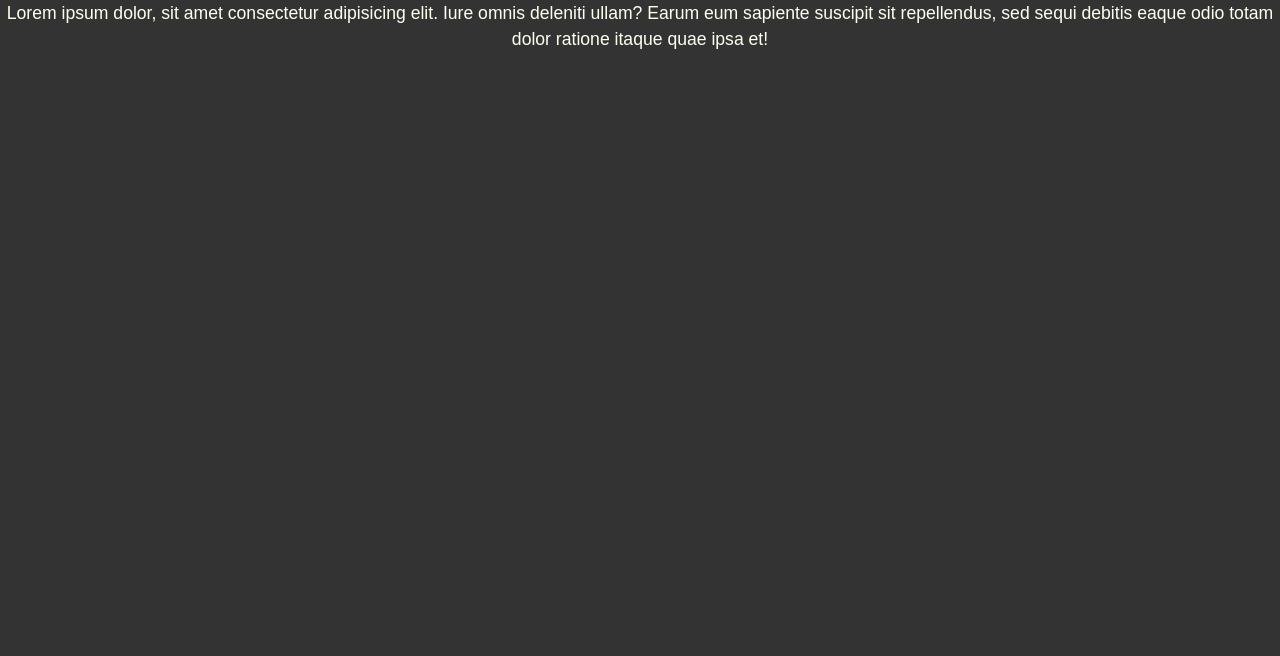
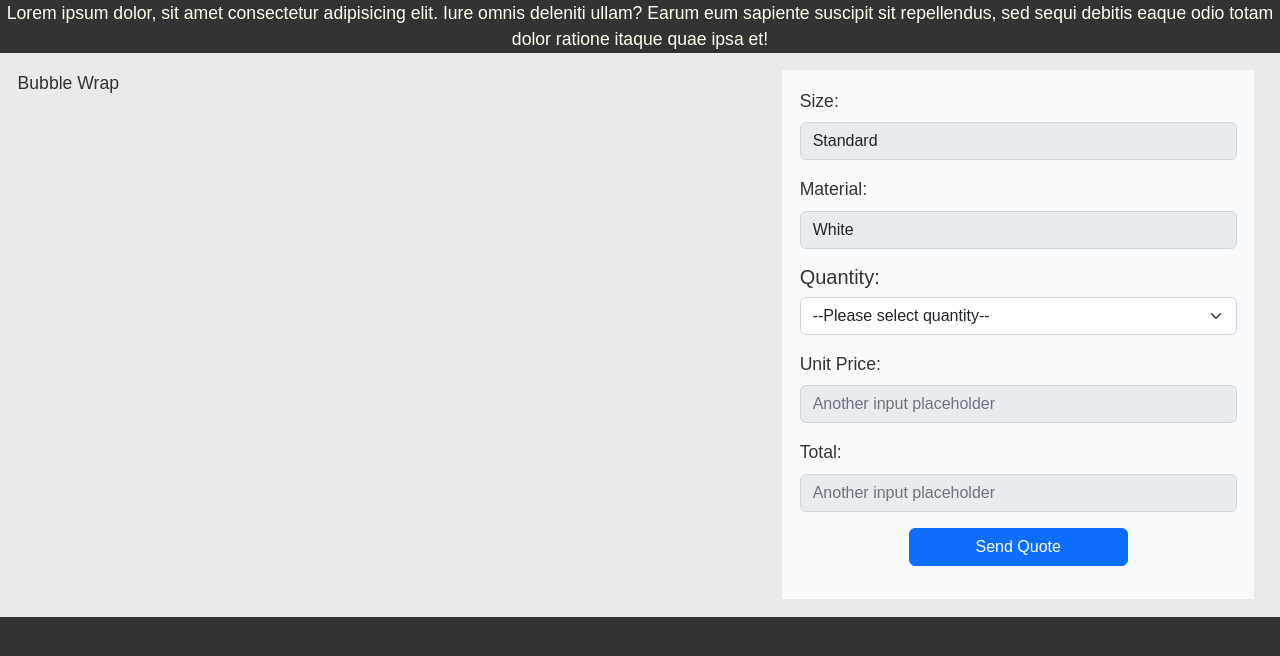
Before and after one commit to Savita0807/Purchase-Website, a plain HTML site: page orders.html in a window 1280 px wide. Drawn offline with nearby package versions, Linux system fonts and the light colour scheme.

Commit message:
Add files via upload

```diff
--- a/orders.html
+++ b/orders.html
@@ -4,9 +4,11 @@
         <meta charset="UTF-8">
         <meta http-equiv="X-UA-Compatible" content="IE=edge">
         <meta name="viewport" content="width=device-width, initial-scale=1.0">
-        <link rel="stylesheet" href="style.css">
+        <!-- <link rel="stylesheet" href="style_order.css"> -->
         <title>Orders</title>
-       </head>
+        <link href="https://cdn.jsdelivr.net/npm/bootstrap@5.2.0-beta1/dist/css/bootstrap.min.css" rel="stylesheet" integrity="sha384-0evHe/X+R7YkIZDRvuzKMRqM+OrBnVFBL6DOitfPri4tjfHxaWutUpFmBp4vmVor" crossorigin="anonymous">
+        <link rel="stylesheet" href="style_order.css">
+    </head>
     <body>
         <!--Header-->
         <header id="title-Line" class="grid">
@@ -16,5 +18,57 @@
                 </div>
             </div>
         </header>
+         <!--Section A -->
+        <section id="section-a" >
+            <div class="Order_img">
+                <p> Bubble Wrap</p>
+            </div>
+            <div class="Order_Form">
+                <div class="mb-3">
+                    <label for="formGroupExampleInput" class="form-label">Size:</label>
+                    <input disabled type="text" class="form-control" id="formGroupExampleInput" placeholder="" value="Standard">
+                  </div>
+                  <div class="mb-3">
+                    <label for="formGroupExampleInput2" class="form-label">Material:</label>
+                    <input disabled type="text" class="form-control" id="formGroupExampleInput2" placeholder="" value="White">
+                  </div>
+                  <div class="mb-3">
+                      <h5>Quantity:</h5>
+                    <select class="form-select" id="Quantity" aria-label="Default select example">
+                        <option selected>--Please select quantity--</option>
+                        <option value="1">1</option>
+                        <option value="2">2</option>
+                        <option value="3">3</option>
+                        <option value="4">4</option>
+                        <option value="5">5</option>
+                        <option value="6">6</option>
+                        <option value="7">7</option>
+                        <option value="8">8</option>
+                        <option value="9">9</option>
+                        <option value="10">10</option>
+                      </select>
+                  </div>
+                  <div class="mb-3">
+                    <label for="formGroupExampleInput2" class="form-label">Unit Price:</label>
+                    <input disabled type="text" class="form-control" id="formGroupExampleInput2" placeholder="Another input placeholder">
+                  </div>
+                  <div class="mb-3">
+                    <label for="formGroupExampleInput2" class="form-label">Total:</label>
+                    <input disabled type="text" class="form-control" id="formGroupExampleInput2" placeholder="Another input placeholder">
+                  </div>
+                  <div class="mb-3">
+                    <!-- <button type="submit" class="btn btn-primary">Send Quote</button> -->
+                    <div class="d-grid gap-2 col-6 mx-auto">
+                        <button class="btn btn-primary" type="button">Send Quote</button>
+                        <!-- <button class="btn btn-primary" type="button">Button</button> -->
+                      </div>
+                  </div>
+            </div>
+
+        </section>
+        <script src="https://cdn.jsdelivr.net/npm/bootstrap@5.2.0-beta1/dist/js/bootstrap.bundle.min.js" integrity="sha384-pprn3073KE6tl6bjs2QrFaJGz5/SUsLqktiwsUTF55Jfv3qYSDhgCecCxMW52nD2" crossorigin="anonymous"></script>
+        <script src="https://cdnjs.cloudflare.com/ajax/libs/d3/5.5.0/d3.js"></script>
+        <script src="static/js/order.js"></script>
+        <script src="https://d3js.org/d3.v5.min.js"></script>
     </body>
 </html>
--- /dev/null
+++ b/style_order.css
@@ -0,0 +1,30 @@
+body {
+    margin: 0;
+    font-family: Arial, Helvetica, sans-serif;
+    background: #333;
+    color: ivory;
+    font-size: 1.1em;
+    line-height: 1.5;
+    text-align: center;
+}
+/* Section A */
+
+#section-a {
+    display: grid;
+    grid-template-columns: 60% 40%;
+    grid-column-gap:1em;
+    background: #eaeaea;
+    color: #333;
+    padding: 1em 1em 1em 1em;
+    text-align: left;
+}
+.Order_Form {
+    background-color : #f9fafb;
+    /* padding-left: 1em; */
+    padding: 1em 1em 1em 1em;
+    margin-right: 2vw;
+}
+/* .mb-3 {
+    padding-left: 1em;
+    padding-right: 1em;
+} */
```
Also changed, not shown: PM.json (added, +11 -0 lines).
